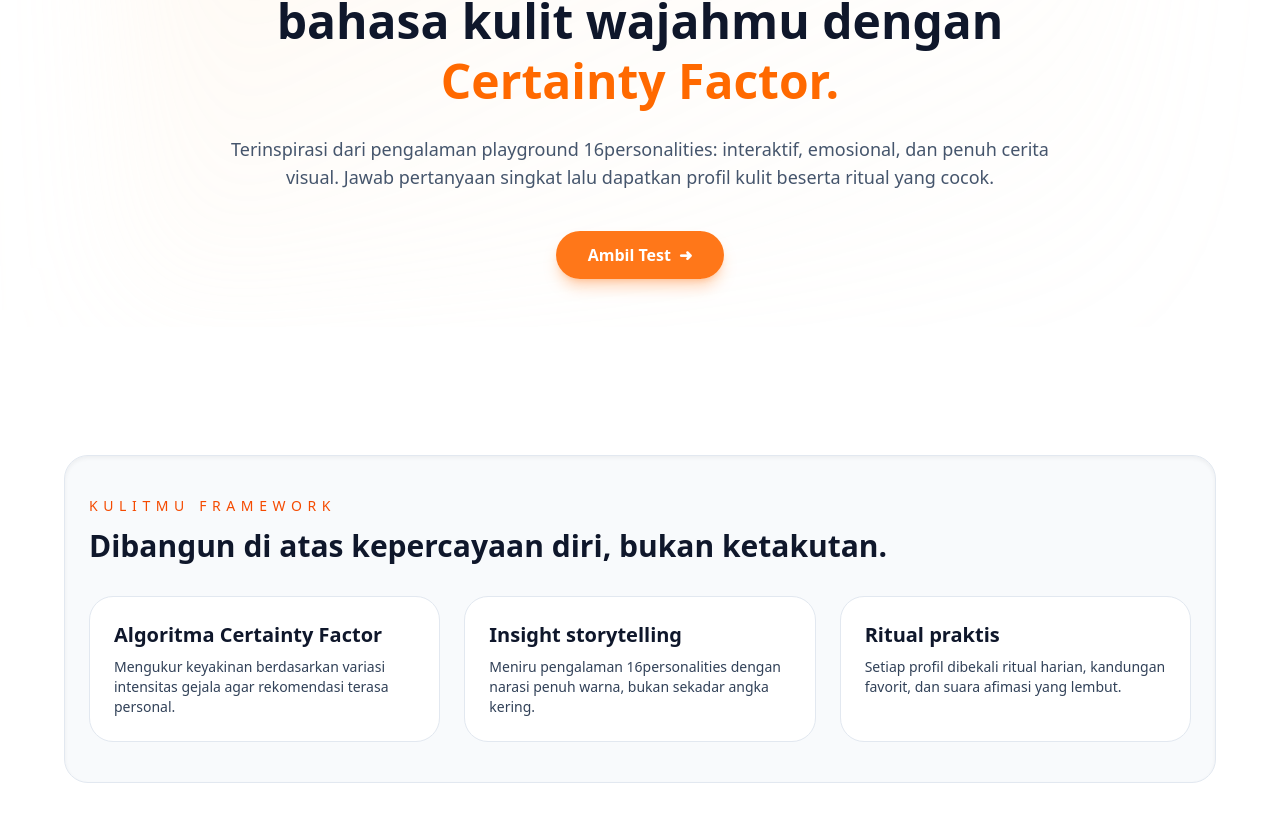
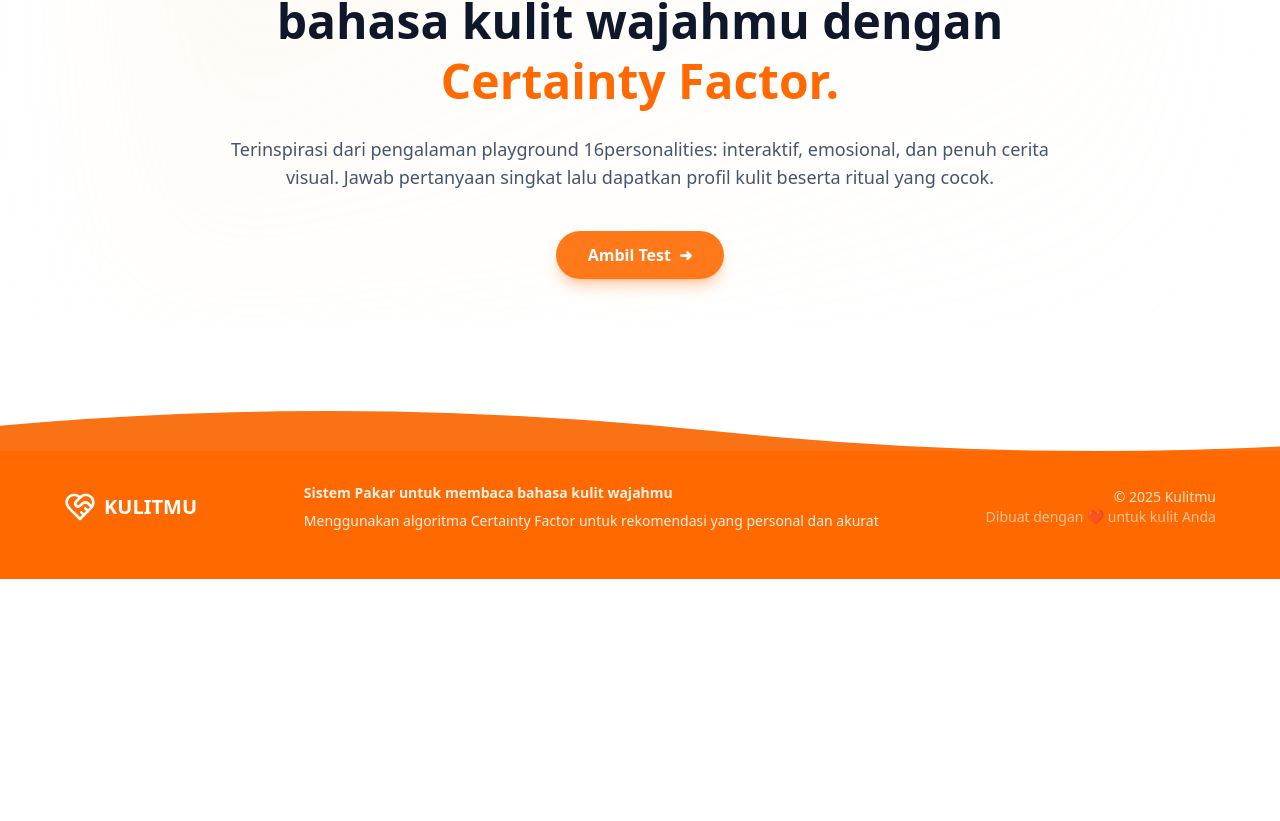
Before and after one commit to kamilramadhan/FP-RSBP, a Next.js app: page / in a window 1280 px wide. Shown: the part 269-1090 px from the top of the page. After the commit the page ends 848 px from the top, so only its background shows below. Built offline with nearby package versions, Linux system fonts and the light colour scheme.

Commit message:
add footer

```diff
--- a/src/app/globals.css
+++ b/src/app/globals.css
@@ -55,6 +55,119 @@ body {
   animation: gradient-shift 8s ease infinite;
 }
 
-.animate-float-blur {
-  animation: float-blur 12s ease-in-out infinite;
+@keyframes wave {
+  0%, 100% {
+    clip-path: polygon(
+      0% 45%,
+      2% 47%,
+      4% 48%,
+      6% 48%,
+      8% 47%,
+      10% 45%,
+      12% 43%,
+      14% 42%,
+      16% 42%,
+      18% 43%,
+      20% 45%,
+      22% 48%,
+      24% 50%,
+      26% 52%,
+      28% 52%,
+      30% 50%,
+      32% 48%,
+      34% 45%,
+      36% 43%,
+      38% 43%,
+      40% 45%,
+      42% 48%,
+      44% 50%,
+      46% 52%,
+      48% 52%,
+      50% 50%,
+      52% 48%,
+      54% 45%,
+      56% 43%,
+      58% 43%,
+      60% 45%,
+      62% 48%,
+      64% 50%,
+      66% 52%,
+      68% 52%,
+      70% 50%,
+      72% 48%,
+      74% 45%,
+      76% 43%,
+      78% 43%,
+      80% 45%,
+      82% 48%,
+      84% 50%,
+      86% 52%,
+      88% 52%,
+      90% 50%,
+      92% 48%,
+      94% 45%,
+      96% 43%,
+      98% 43%,
+      100% 45%
+    );
+  }
+  50% {
+    clip-path: polygon(
+      0% 50%,
+      2% 51%,
+      4% 52%,
+      6% 52%,
+      8% 51%,
+      10% 50%,
+      12% 48%,
+      14% 47%,
+      16% 47%,
+      18% 48%,
+      20% 50%,
+      22% 53%,
+      24% 55%,
+      26% 57%,
+      28% 57%,
+      30% 55%,
+      32% 53%,
+      34% 50%,
+      36% 48%,
+      38% 48%,
+      40% 50%,
+      42% 53%,
+      44% 55%,
+      46% 57%,
+      48% 57%,
+      50% 55%,
+      52% 53%,
+      54% 50%,
+      56% 48%,
+      58% 48%,
+      60% 50%,
+      62% 53%,
+      64% 55%,
+      66% 57%,
+      68% 57%,
+      70% 55%,
+      72% 53%,
+      74% 50%,
+      76% 48%,
+      78% 48%,
+      80% 50%,
+      82% 53%,
+      84% 55%,
+      86% 57%,
+      88% 57%,
+      90% 55%,
+      92% 53%,
+      94% 50%,
+      96% 48%,
+      98% 48%,
+      100% 50%
+    );
+  }
 }
+
+.animate-wave {
+  animation: wave 6s ease-in-out infinite;
+}
--- a/src/app/page.tsx
+++ b/src/app/page.tsx
@@ -4,6 +4,7 @@ import { useMemo, useState } from "react";
 import { QuestionCard } from "@/components/QuestionCard";
 import { ResultPanel } from "@/components/ResultPanel";
 import { Logo } from "@/components/Logo";
+import { Footer } from "@/components/Footer";
 import { symptoms, skinProfiles } from "@/lib/knowledgeBase";
 import type { AnswerSheet, Diagnosis } from "@/lib/cf";
 
@@ -79,7 +80,8 @@ export default function Home() {
   const secondaryProfiles = useMemo(() => ranking.slice(1, 4), [ranking]);
 
   return (
-    <div className="min-h-screen bg-white pb-16 text-slate-900">
+    <div className="min-h-screen bg-white text-slate-900 flex flex-col">
+      <div className="flex-1">
         <div className="mx-auto max-w-6xl px-4 py-6">
           <Logo />
         </div>
@@ -211,32 +213,9 @@ export default function Home() {
         </aside>
         )}
       </main>
+      </div>
 
-      <section className="mx-auto mt-16 max-w-6xl rounded-3xl border border-slate-200 bg-slate-50 px-6 py-10 text-slate-900 shadow-inner">
-        <p className="text-sm uppercase tracking-[0.4em] text-orange-600">Kulitmu Framework</p>
-        <h2 className="mt-3 text-3xl font-semibold text-slate-900">Dibangun di atas kepercayaan diri, bukan ketakutan.</h2>
-        <div className="mt-8 grid gap-6 md:grid-cols-3">
-          {[
-            {
-              title: "Algoritma Certainty Factor",
-              body: "Mengukur keyakinan berdasarkan variasi intensitas gejala agar rekomendasi terasa personal.",
-            },
-            {
-              title: "Insight storytelling",
-              body: "Meniru pengalaman 16personalities dengan narasi penuh warna, bukan sekadar angka kering.",
-            },
-            {
-              title: "Ritual praktis",
-              body: "Setiap profil dibekali ritual harian, kandungan favorit, dan suara afimasi yang lembut.",
-            },
-          ].map((item) => (
-            <div key={item.title} className="rounded-3xl bg-white border border-slate-200 p-6">
-              <h3 className="text-xl font-semibold text-slate-900">{item.title}</h3>
-              <p className="mt-2 text-sm text-slate-700">{item.body}</p>
-            </div>
-          ))}
-        </div>
-      </section>
+      <Footer />
     </div>
   );
 }
--- /dev/null
+++ b/src/components/Footer.tsx
@@ -0,0 +1,58 @@
+import Image from "next/image";
+
+export function Footer() {
+  return (
+    <>
+      {/* Wavy SVG top border - outside footer */}
+      <svg
+        className="w-full"
+        viewBox="0 0 1000 60"
+        preserveAspectRatio="none"
+        style={{ height: "60px", display: "block" }}
+      >
+        <defs>
+          <style>{`
+            @keyframes wave-animation {
+              0% { transform: translateX(0); }
+              50% { transform: translateX(-50px); }
+              100% { transform: translateX(0); }
+            }
+            .wave-path {
+              animation: wave-animation 4s ease-in-out infinite;
+            }
+          `}</style>
+        </defs>
+        <path
+          className="wave-path"
+          d="M0,40 Q300,0 600,40 T1200,40 L1200,60 L0,60 Z"
+          fill="#F97316"
+        />
+      </svg>
+
+      <footer className="bg-orange-500 pb-12 px-4">
+        <div className="mx-auto max-w-6xl flex flex-col md:flex-row items-center justify-between gap-8 pt-8">
+        <div className="flex items-center gap-2">
+          <Image
+            src="/images/footer-logo kulitmu.svg"
+            alt="Kulitmu Logo"
+            width={32}
+            height={32}
+            priority
+          />
+          <span className="text-xl font-bold text-white">KULITMU</span>
+        </div>
+
+        <div className="text-center md:text-left text-white/90 text-sm">
+          <p className="font-semibold mb-2">Sistem Pakar untuk membaca bahasa kulit wajahmu</p>
+          <p>Menggunakan algoritma Certainty Factor untuk rekomendasi yang personal dan akurat</p>
+        </div>
+
+        <div className="text-white/80 text-sm text-center md:text-right">
+          <p>© 2025 Kulitmu</p>
+          <p className="text-white/60">Dibuat dengan ❤️ untuk kulit Anda</p>
+        </div>
+        </div>
+      </footer>
+    </>
+  );
+}
```
Also changed, not shown: public/images/footer-logo kulitmu.svg (added). Lines whose indentation alone changed are shown as unchanged.
